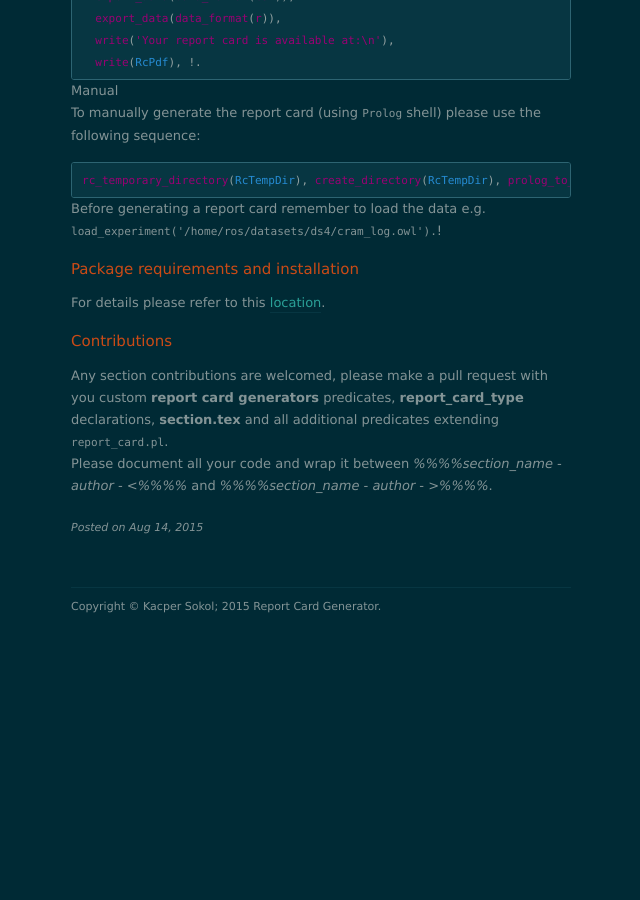
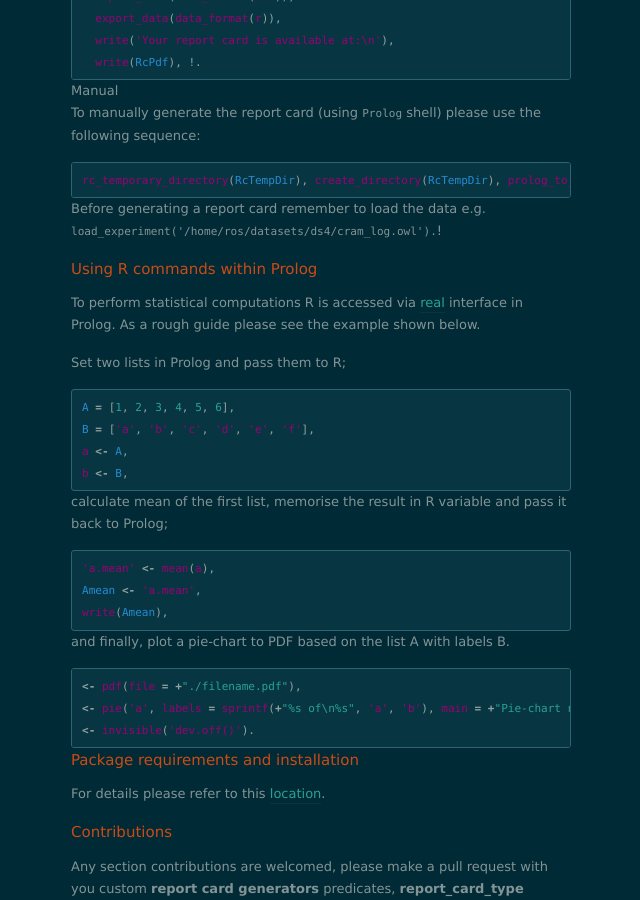
Before and after one commit to So-Cool/ReportCardGenerator, a Jekyll site: the page built from _posts/2015-08-14-report-card-guide.md, in a window 1280 px wide and 900 px high, scrolled down 3923 px. Shown: the whole window, without its empty margins (319-959 px from the left). Built offline with Jekyll 4.4.1, drawn with Linux system fonts in a browser that asks for light colours; nearby versions of some CDN libraries; before the commit the page ends 4560 px from its top, so only the background shows below that.

Commit message:
Section on R use via real interface in Prolog

```diff
--- a/_posts/2015-08-14-report-card-guide.md
+++ b/_posts/2015-08-14-report-card-guide.md
@@ -141,6 +141,29 @@ rc_temporary_directory(RcTempDir), create_directory(RcTempDir), prolog_to_os_fil
 
 Before generating a report card remember to load the data e.g. `load_experiment('/home/ros/datasets/ds4/cram_log.owl').`!
 
+## Using R commands within Prolog
+To perform statistical computations R is accessed via [real][real] interface in Prolog. As a rough guide please see the example shown below.
+
+Set two lists in Prolog and pass them to R;
+{% highlight Prolog %}
+A = [1, 2, 3, 4, 5, 6],
+B = ['a', 'b', 'c', 'd', 'e', 'f'],
+a <- A,
+b <- B,
+{% endhighlight %}
+calculate mean of the first list, memorise the result in R variable and pass it back to Prolog;
+{% highlight Prolog %}
+'a.mean' <- mean(a),
+Amean <- 'a.mean',
+write(Amean),
+{% endhighlight %}
+and finally, plot a pie-chart to PDF based on the list A with labels B.
+{% highlight Prolog %}
+<- pdf(file = +"./filename.pdf"),
+<- pie('a', labels = sprintf(+"%s of\n%s", 'a', 'b'), main = +"Pie-chart name"),
+<- invisible('dev.off()').
+{% endhighlight %}
+
 ## Package requirements and installation ##
 For details please refer to this [location][installation].
 
@@ -151,4 +174,5 @@ Please document all your code and wrap it between *%%%%section_name - author - <
 [JLR]: http://www.nixo-soft.de/tutorials/jlr/JLRTutorial.html
 [knowrob]: http://knowrob.org
 [openEASE]: http://www.open-ease.org
+[real]: http://www.swi-prolog.org/pack/file_details/real/prolog/real.pl
 [installation]: http://so-cool.github.io/ReportCardGenerator/2015/05/29/development/
```
